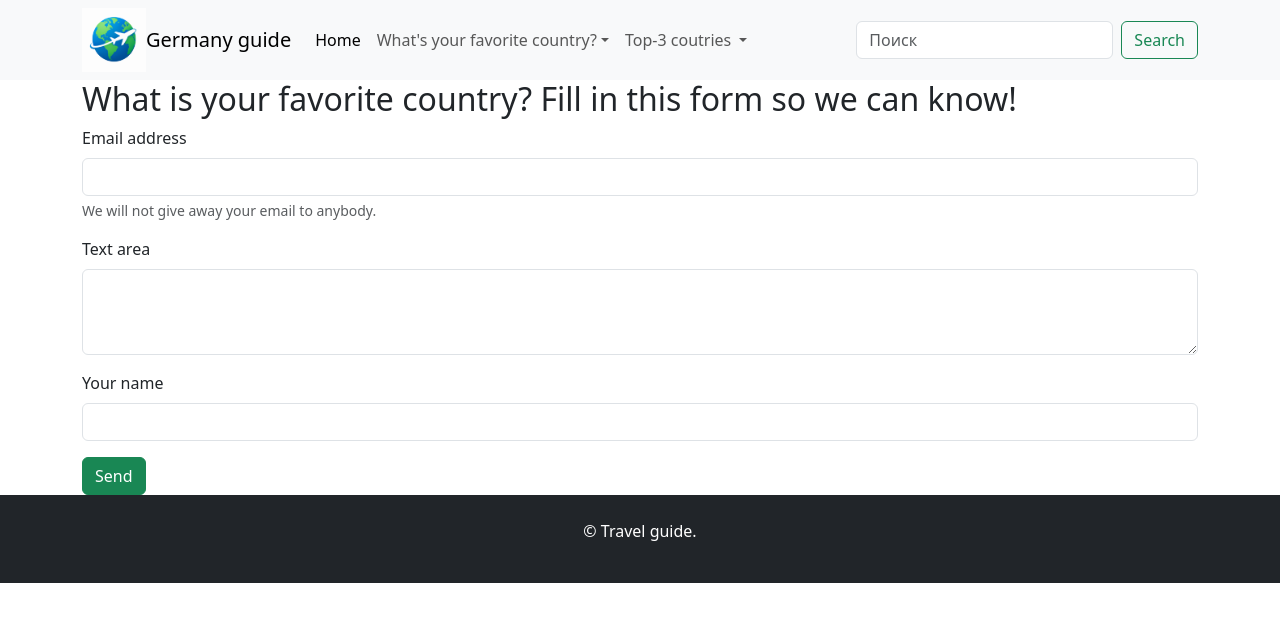
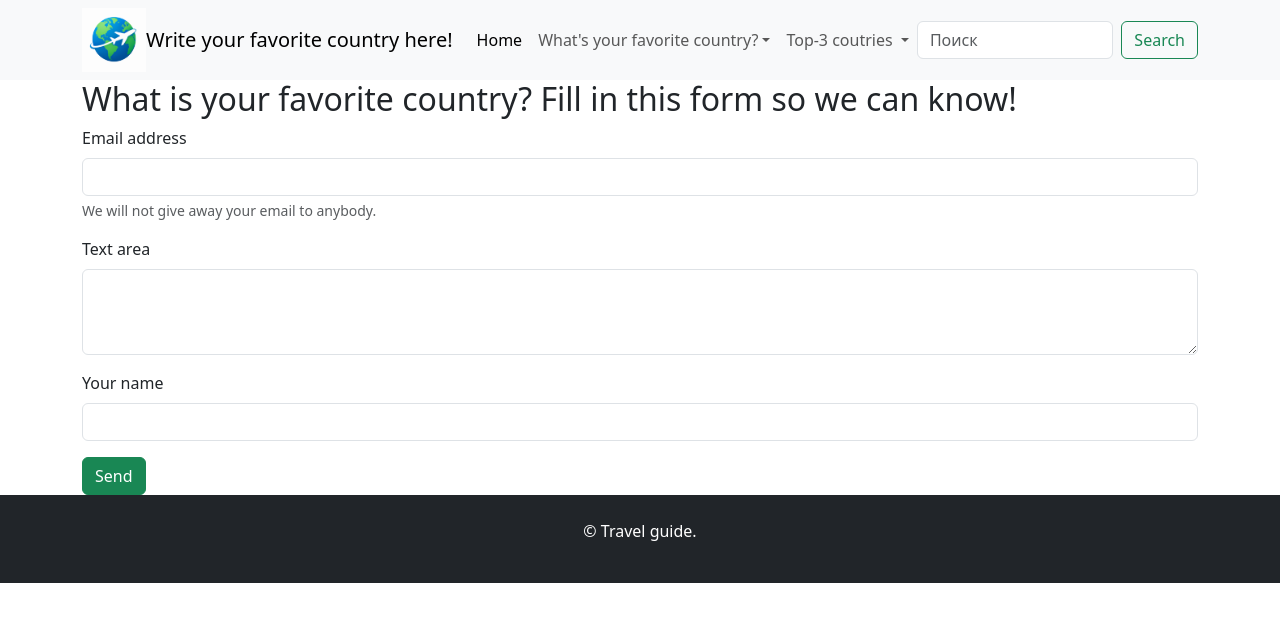
Before and after one commit to abragin15835/Travel-guide, a plain HTML site: page writefavcountry.html in a window 1280 px wide. Drawn offline with nearby package versions, Linux system fonts and the light colour scheme.

Commit message:
Add files via upload

```diff
--- a/writefavcountry.html
+++ b/writefavcountry.html
@@ -3,7 +3,7 @@
 <head>
     <meta charset="UTF-8">
     <meta name="viewport" content="width=device-width, initial-scale=1.0">
-    <title>Germany</title>
+    <title>Favorite country</title>
     <link href="https://cdn.jsdelivr.net/npm/bootstrap@5.3.3/dist/css/bootstrap.min.css" rel="stylesheet" integrity="sha384-QWTKZyjpPEjISv5WaRU9OFeRpok6YctnYmDr5pNlyT2bRjXh0JMhjY6hW+ALEwIH" crossorigin="anonymous">
     <style>
       .logo {width:64px;}
@@ -13,7 +13,7 @@
         <nav class="navbar navbar-expand-lg bg-body-tertiary">
   <div class="container">
     <img class="logo" src="logo.png" alt="Logo">
-    <a class="navbar-brand" href="#">Germany guide</a>
+    <a class="navbar-brand" href="#">Write your favorite country here!</a>
     <button class="navbar-toggler" type="button" data-bs-toggle="collapse" data-bs-target="#navbarSupportedContent" aria-controls="navbarSupportedContent" aria-expanded="false" aria-label="Переключатель навигации">
       <span class="navbar-toggler-icon"></span>
     </button>
```
